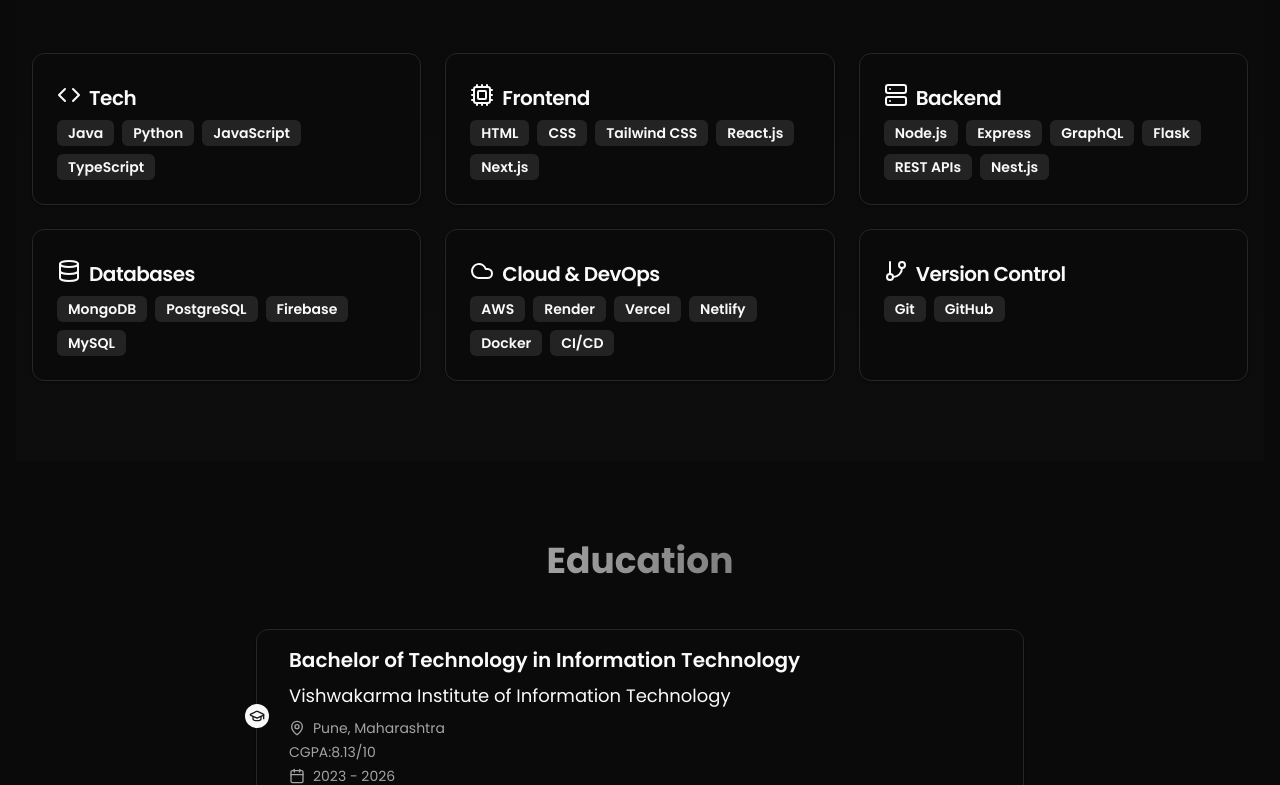
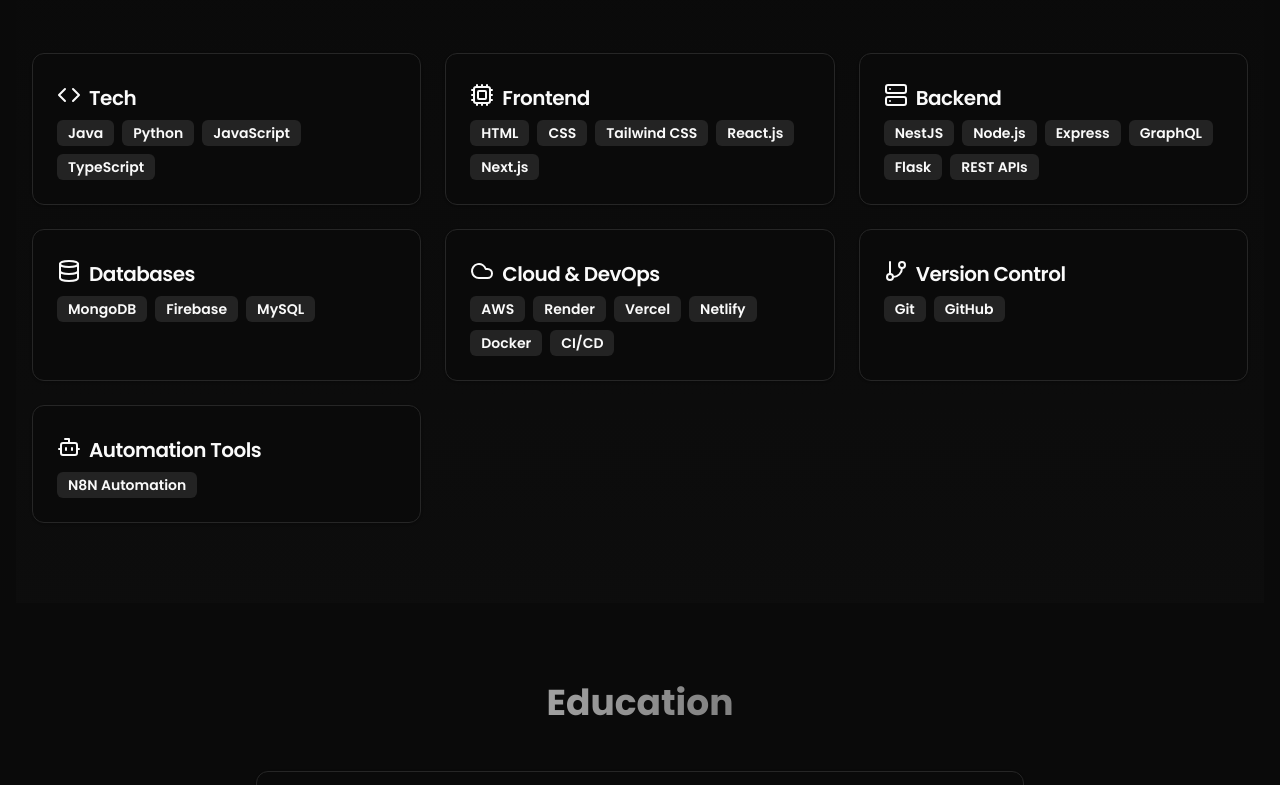
Before and after one commit to vjymisal0/portfolio-vijay, a Next.js app: page / in a window 1280 px wide. Shown: the part 855-1640 px from the top of the page. Built offline with nearby package versions, Linux system fonts and the light colour scheme.

Commit message:
updating my personal details

```diff
--- a/components/education.tsx
+++ b/components/education.tsx
@@ -9,7 +9,7 @@
     degree: "Bachelor of Technology in Information Technology",
     institution: "Vishwakarma Institute of Information Technology",
     location: "Pune, Maharashtra",
-    cgpa: "8.13/10",
+    cgpa: "8.23/10",
     year: "2023 - 2026",
   },
   {
--- a/components/skills.tsx
+++ b/components/skills.tsx
@@ -3,15 +3,16 @@
 import { motion } from 'framer-motion'
 import { Badge } from '@/components/ui/badge'
 import { Card, CardContent, CardHeader, CardTitle } from '@/components/ui/card'
-import { Code, Server, Database, Cloud, GitBranch, Cpu } from 'lucide-react'
+import { Code, Server, Database, Cloud, GitBranch, Cpu, Bot } from 'lucide-react'
 
 const skillsData = [
   { category: "Tech", items: ['Java', 'Python', 'JavaScript', 'TypeScript',], icon: Code },
   { category: "Frontend", items: ['HTML', 'CSS', 'Tailwind CSS', 'React.js', 'Next.js'], icon: Cpu },
-  { category: "Backend", items: ['Node.js', 'Express', 'GraphQL', 'Flask', 'REST APIs', 'Nest.js'], icon: Server },
-  { category: "Databases", items: ['MongoDB', 'PostgreSQL', 'Firebase', 'MySQL'], icon: Database },
+  { category: "Backend", items: ['NestJS', 'Node.js', 'Express', 'GraphQL', 'Flask', 'REST APIs'], icon: Server },
+  { category: "Databases", items: ['MongoDB', 'Firebase', 'MySQL'], icon: Database },
   { category: "Cloud & DevOps", items: ['AWS', 'Render', 'Vercel', 'Netlify', 'Docker', 'CI/CD'], icon: Cloud },
   { category: "Version Control", items: ['Git', 'GitHub'], icon: GitBranch },
+  { category: "Automation Tools", items: ['N8N Automation'], icon: Bot }
 ]
 
 const containerVariants = {
```
